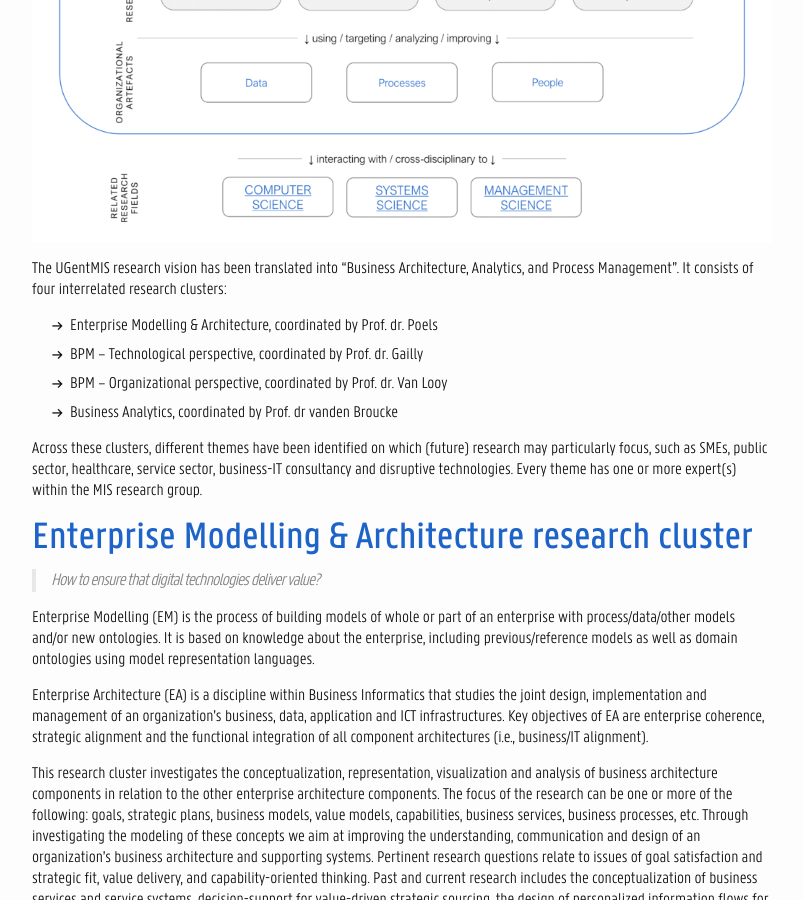
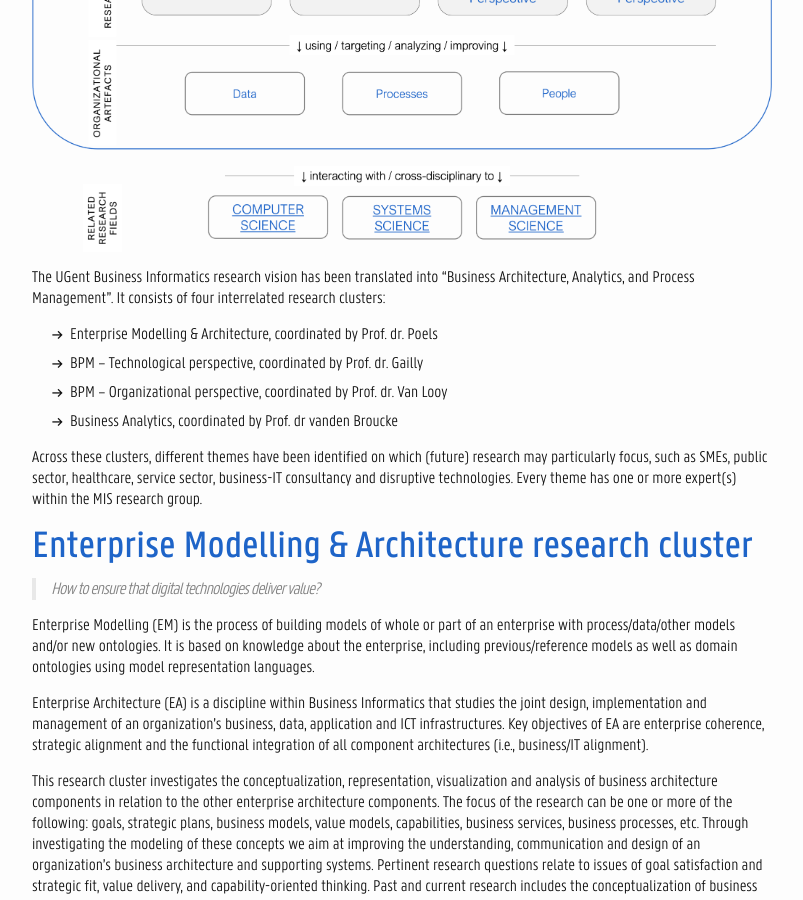
Before and after one commit to UGent-BusinessInformatics/ugent-businessinformatics.github.io, a Jekyll site: the page built from pages/01-research_vision.markdown, in a window 1280 px wide and 900 px high, scrolled down 511 px. Shown: the whole window, without its empty margins (238-1041 px from the left). Built offline with Jekyll 4.4.1, drawn with Linux system fonts in a browser that asks for light colours.

Commit message:
Update vision

```diff
--- a/pages/01-research_vision.markdown
+++ b/pages/01-research_vision.markdown
@@ -4,9 +4,9 @@ title: Research Vision
 permalink: /research/
 ---
 
-![](/images/mis-vision.png)
+![](/images/BusinessInformatics-vision.png)
 
-The UGentMIS research vision has been translated into “Business Architecture, Analytics, and Process Management”. It consists of four interrelated research clusters:
+The UGent Business Informatics research vision has been translated into “Business Architecture, Analytics, and Process Management”. It consists of four interrelated research clusters:
 
 - Enterprise Modelling & Architecture, coordinated by Prof. dr. Poels
 - BPM – Technological perspective, coordinated by Prof. dr. Gailly
```
Also changed, not shown: images/BusinessInformatics-vision.png (added).
